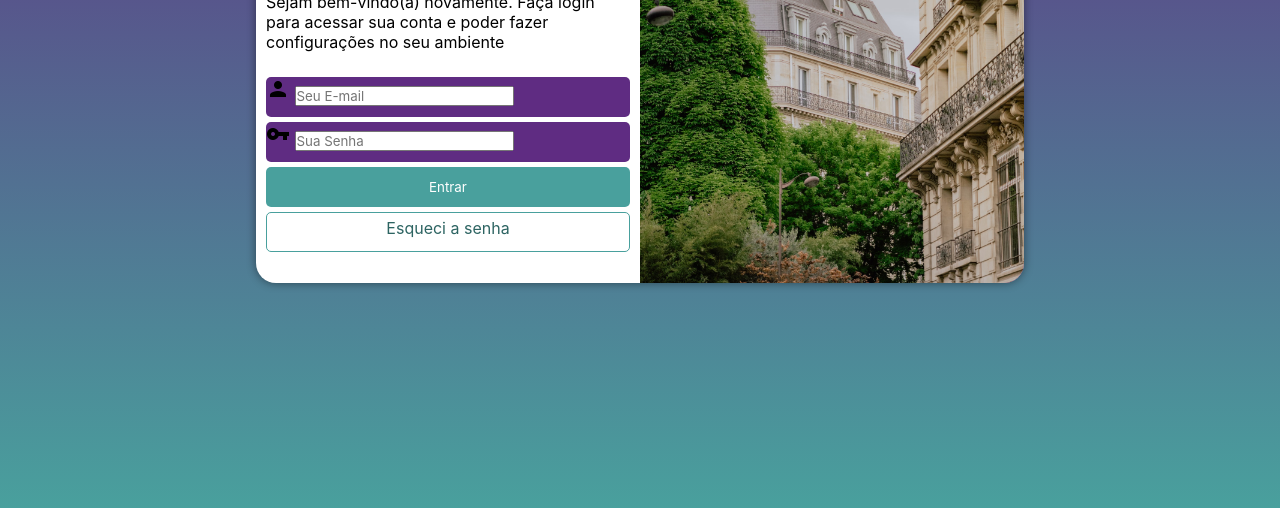
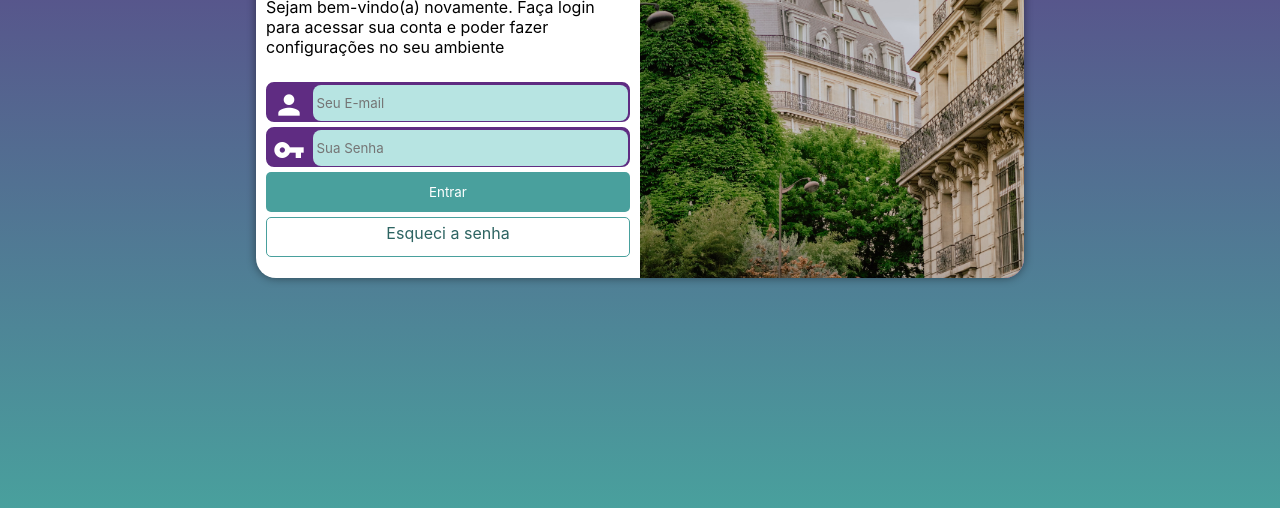
Before and after one commit to Kaua-da-Cunha-Rodrigues/projeto-login, a plain HTML site: page index.html in a window 1280 px wide. Shown: the part 292-800 px from the top of the page. Drawn offline with Linux system fonts and the light colour scheme.

Commit message:
modulo 4 finalizado

```diff
--- a/estilos/mediaQuery.css
+++ b/estilos/mediaQuery.css
@@ -13,7 +13,7 @@ Telas Maiores (ex: TV): Acima de 1366px:
     }
     section#login{
         width: 90vw;
-        height: 280px;
+        height: 320px;
     }
     section#login #imagem{
         float: left;
@@ -35,7 +35,7 @@ Telas Maiores (ex: TV): Acima de 1366px:
     }
     section#login{
         width: 60%;
-        height: 350px;
+        height: 340px;
     }
     section#login #imagem{
         float: right;
--- a/estilos/style.css
+++ b/estilos/style.css
@@ -24,14 +24,14 @@ section#login{
     width: 250px;
     height: 525px;
     border-radius: 20px;
+    overflow: hidden; /*O que tiver fora da borda esconde*/
+    box-shadow: 0px 0px 10px rgba(0, 0, 0, 0.459);
+    transition: width 0.2s, height 0.2s;
+    transition-timing-function: ease; /*Faz uma alteração suave*/
     position: absolute;
     top: 50%;
     left: 50%;
     transform: translate(-50%, -50%);
-    overflow: hidden; /*O que tiver fora da borda esconde*/
-    box-shadow: 0px 0px 10px rgba(0, 0, 0, 0.459);
-    transition: width 0.2s, height 0.2s;
-    transition-timing-function: ease; /*Faz uma alteração suave*/
 }
 section #imagem{
     display: block;
@@ -56,11 +56,27 @@ form div.campoForm{
     display: block;
     width: 100%;
     height: 40px;
-    border-radius: 5px;
+    border: 2px solid var(--cor1);
+    border-radius: 8px;
     margin: 5px 0;
 }
 form div.campoForm label{
     display: none;
+}
+form div.campoForm i{
+    color: white;
+    font-size: 2em;
+    width: 40px;
+    padding: 5px;
+}
+form div.campoForm input{
+    background-color: #b7e4e2;
+    width: calc(100% - 45px); /*Diminui com o tamanho do icone*/
+    height: 100%;
+    border: 0px;
+    border-radius: 8px;
+    padding: 4px;
+    transform: translateY(-13px); /*Move um pouco pra cima*/
 }
 form input[type=submit]{
     display: block;
```
